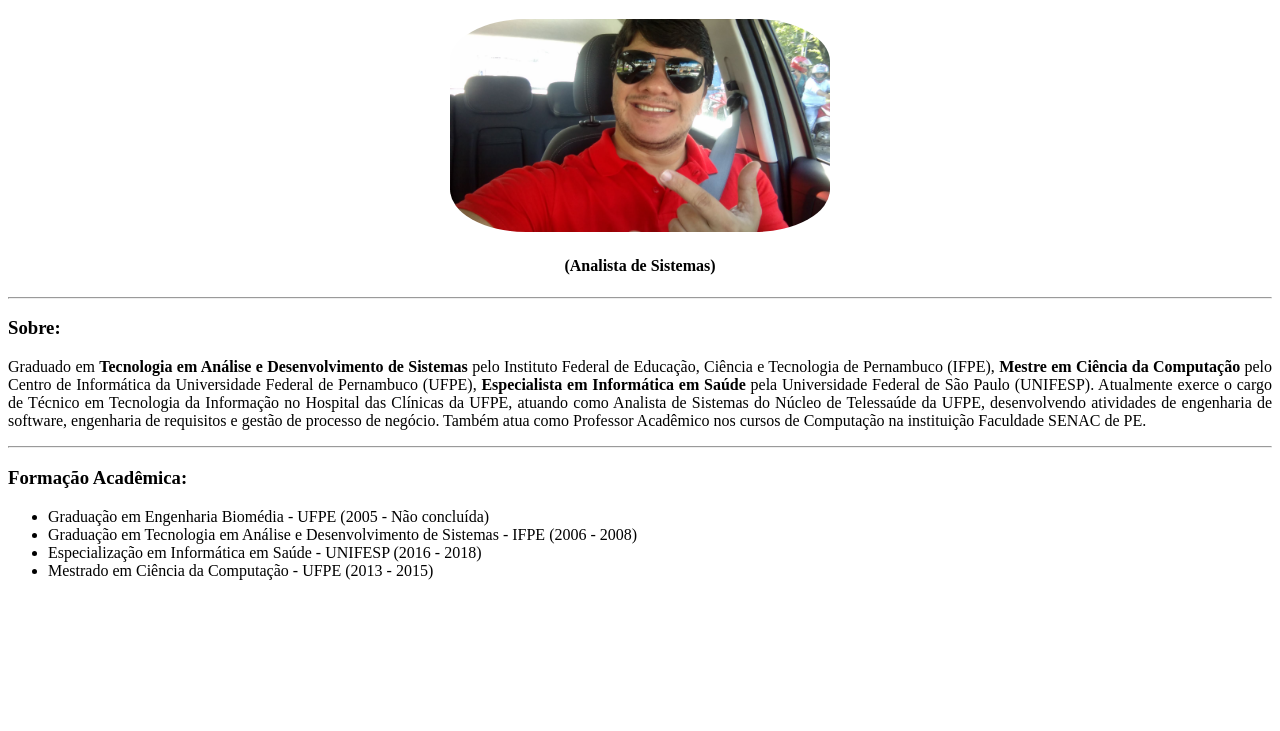
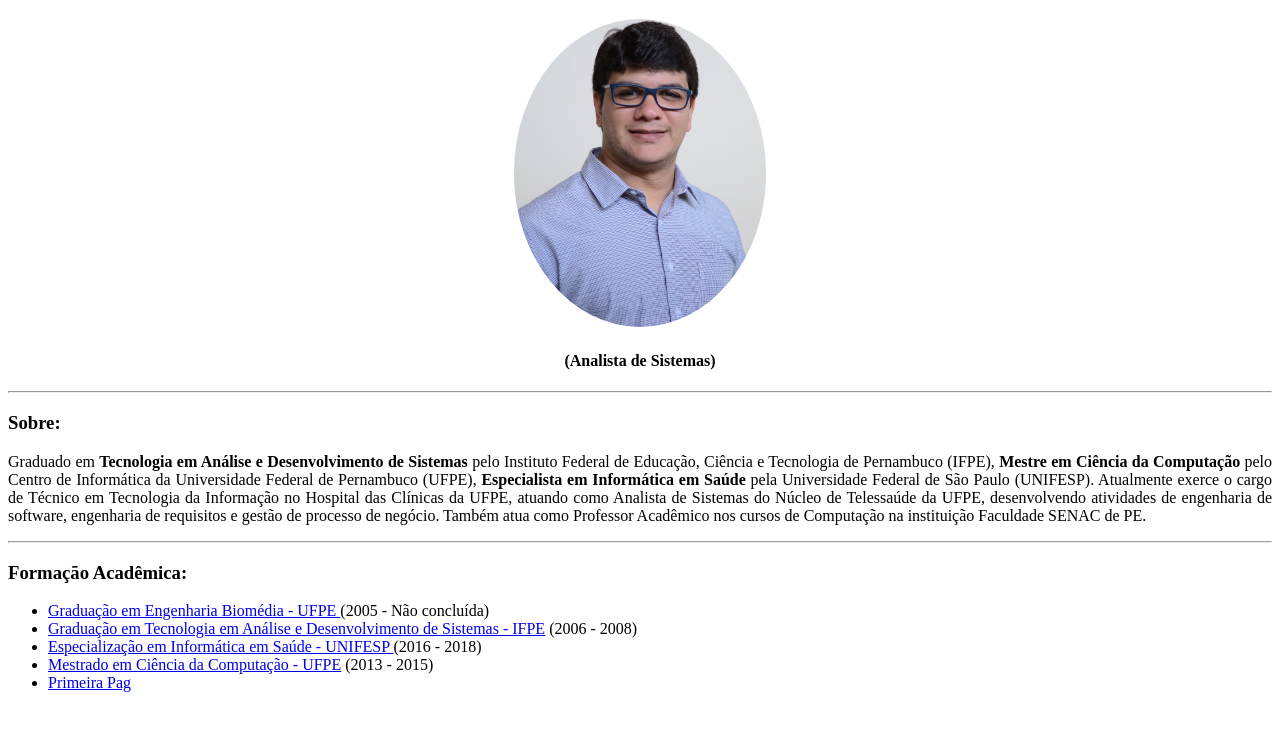
Before and after one commit to dansoaresfarias/TADS035-CLT, a plain HTML site: page curriculo.html in a window 1280 px wide. Shown: the part 61-792 px from the top of the page. Drawn offline with Linux system fonts and the light colour scheme.

Commit message:
Aula 03 HTML

```diff
--- a/curriculo.html
+++ b/curriculo.html
@@ -6,9 +6,9 @@
     <title>Danilo Farias</title>
 </head>
 <body>
-    <div style="text-align: center;">
+    <div style="text-align: center;" id="apresentacao">
         <h1>Danilo Farias Soares da Silva</h1>
-        <img src="img/IMG-20170606-WA0005.jpeg" height="30%" width="30%" style="border-radius: 20%;">
+        <img src="img/Danilo_Farias_0830.jpg" height="20%" width="20%" style="border-radius: 50%;" alt="Foto de Danilo Farias" title="Danilo Farias">
         <h4>(Analista de Sistemas)</h4>
         <hr>
     </div>
@@ -20,10 +20,11 @@
     <div>
         <h3>Formação Acadêmica:</h3>
         <ul>
-            <li>Graduação em Engenharia Biomédia - UFPE (2005 - Não concluída)</li>
-            <li>Graduação em Tecnologia em Análise e Desenvolvimento de Sistemas - IFPE (2006 - 2008)</li>
-            <li>Especialização em Informática em Saúde - UNIFESP (2016 - 2018)</li>
-            <li>Mestrado em Ciência da Computação - UFPE (2013 - 2015)</li>
+            <li><a href="https://www.ufpe.br/engenharia-biomedica-bacharelado-ctg" target="_blank">Graduação em Engenharia Biomédia - UFPE </a>  (2005 - Não concluída)</li>
+            <li><a href="https://portal.ifpe.edu.br/recife/cursos/superiores/tecnologos/analise-e-desenvolvimento-de-sistemas/" target="_blank">Graduação em Tecnologia em Análise e Desenvolvimento de Sistemas - IFPE</a> (2006 - 2008)</li>
+            <li><a href="https://informaticaemsaude.com.br/is.uab/index.html" target="_blank">Especialização em Informática em Saúde - UNIFESP </a> (2016 - 2018)</li>
+            <li><a href="https://portal.cin.ufpe.br/pos-graduacao/stricto-sensu/programa-academico/mestrado-academico/" target="_blank">Mestrado em Ciência da Computação - UFPE</a> (2013 - 2015)</li>
+            <li><a href="primeiraPag.html">Primeira Pag</a></li>
         </ul>
     </div>
 </body>
```
Also changed, not shown: img/Danilo_Farias_0830.jpg (added).
